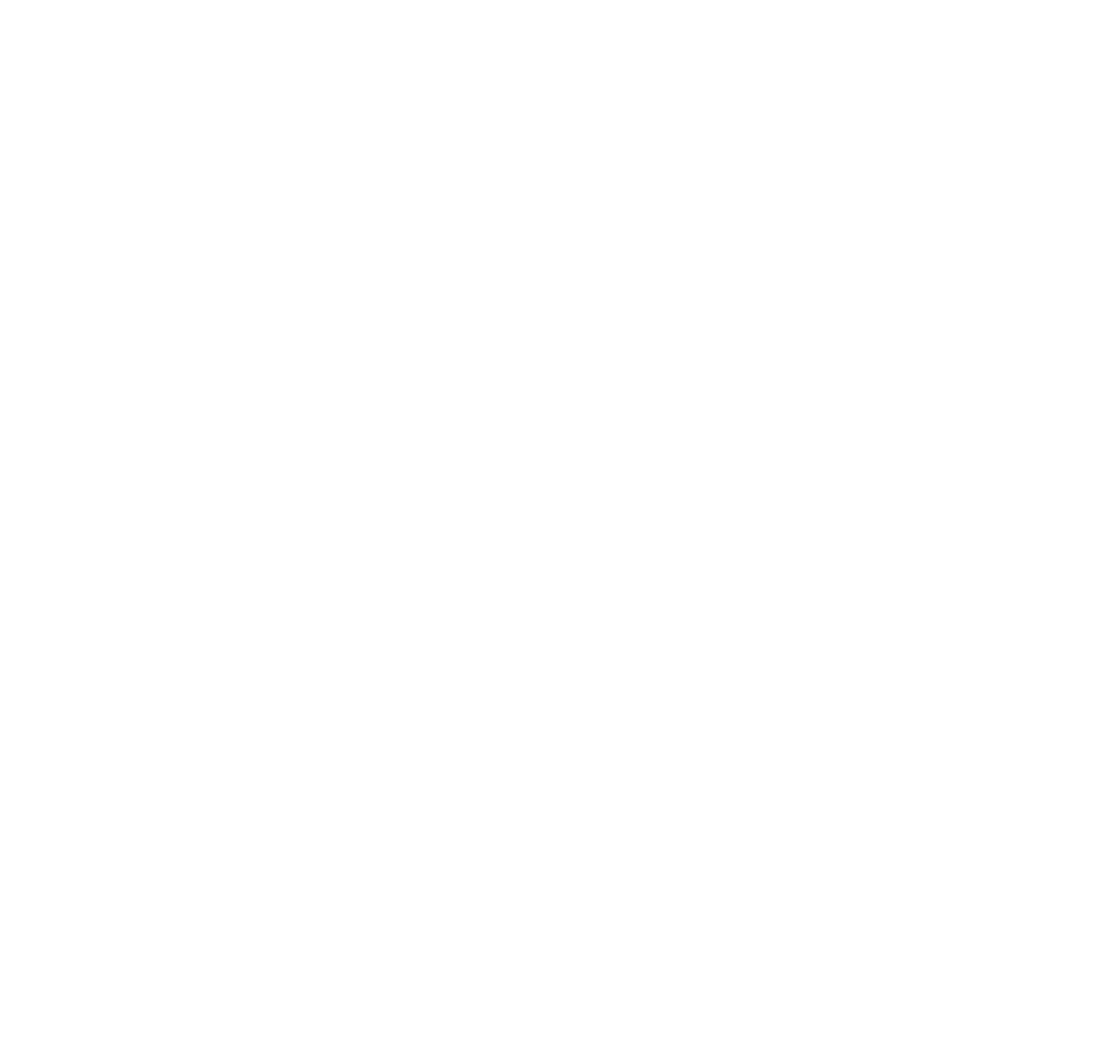
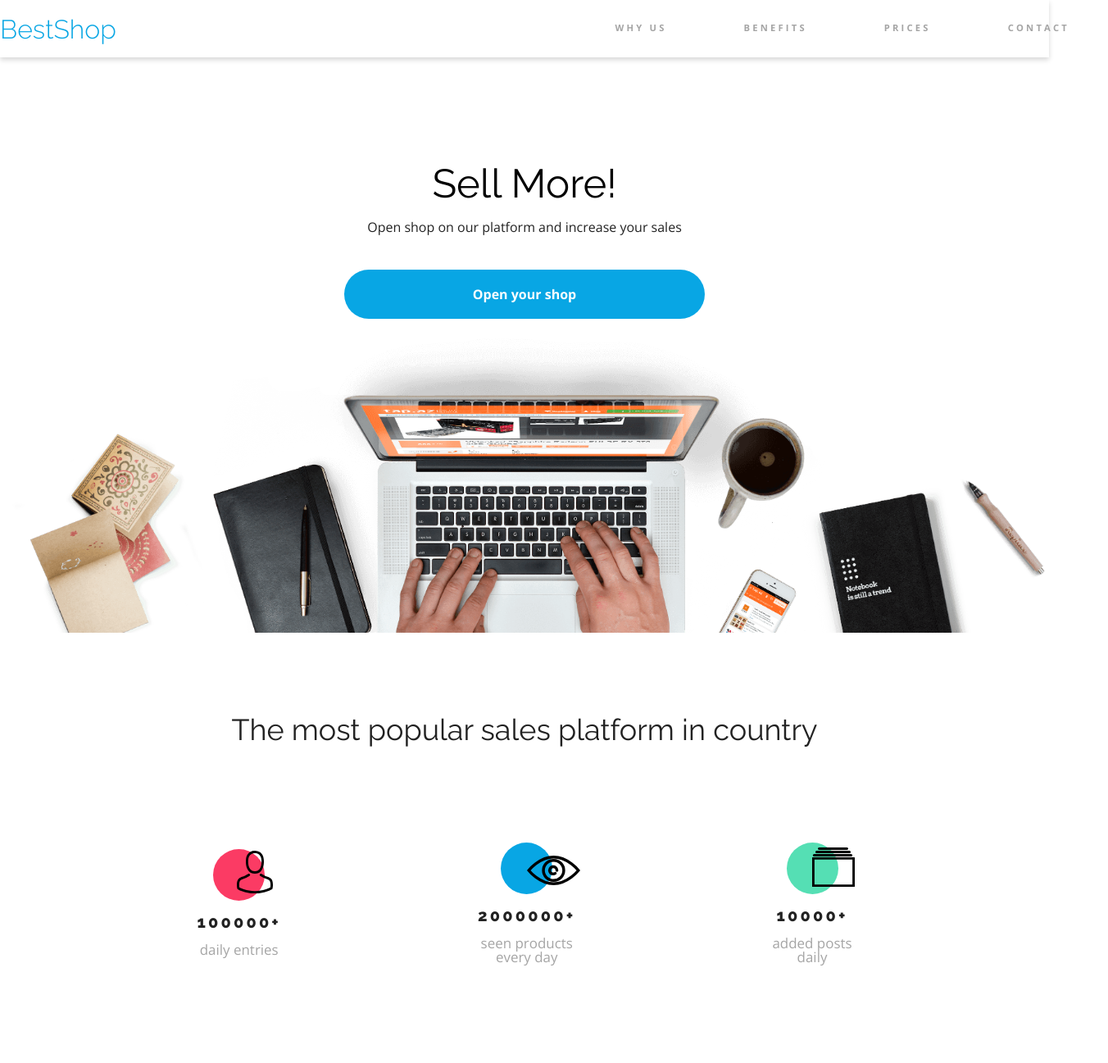
Before and after one commit to GrayDesign/BestShop, a plain HTML site: page index.html in a window 1280 px wide. Shown: the whole page at 82% size, 1352 px wide, since content can reach past the window. Before the commit the page ends 800 px from the top, so only its background shows below. Drawn offline with nearby package versions, Linux system fonts and the light colour scheme.

Commit message:
Add header + Banner + Popularity

```diff
--- a/css/style.css
+++ b/css/style.css
@@ -34,6 +34,202 @@ a {
     text-decoration: none;
 }
 
+
+/*all page */
+.container {
+    width: 1352px;
+    margin: 0 auto;
+}
+
+/*header*/
+.logo {
+    font-family: var(--font-raleway);
+    font-size: 2rem;
+    font-weight: 300;
+    color: var(--color-primary);
+
+}
+
+.header {
+    height: 70px;
+    box-shadow: 0 3px 6px var(--color-border-shadow);
+
+}
+
+.header__container {
+    display: flex;
+    justify-content: space-between;
+    align-items: center;
+}
+
+.header__nav {
+    display: flex;
+}
+
+.nav__element {
+    font-family: var(--font-open-sans);
+    font-size: 0.7rem;
+    letter-spacing: 0.2rem;
+    font-weight: 700;
+    padding: 28px 47px;
+    border-bottom: 4px solid transparent;
+}
+
+.nav__link {
+    text-transform: uppercase;
+    color: var(--color-font-secondary);
+}
+
+.nav__link:hover {
+    color: var(--color-font);
+    padding-bottom: 28px;
+    border-bottom: 3px solid var(--color-primary);
+}
+
+/*MAIN*/
+/*banner*/
+.banner {
+    display: flex;
+    flex-direction: column;
+}
+
+.banner__content {
+    display: flex;
+    flex-direction: column;
+    align-items: center;
+
+}
+
+.banner__title {
+    font-family: var(--font-raleway);
+    color: var(--color-font);
+    font-size: 3.06rem;
+    padding-top: 130px;
+}
+
+.banner__description {
+    font-family: var(--font-open-sans);
+    size: 1rem;
+    padding: 20px 0;
+}
+
+.btn {
+    border-radius: 40px;
+    font-family: var(--font-open-sans);
+}
+
+.btn--primary {
+    color: #ffffff;
+    font-weight: 700;
+    background-color: var(--color-primary);
+}
+
+.btn--large {
+    font-size: 1rem;
+    padding: 22px 157px;
+    margin-top: 24px;
+}
+
+
+/*popularity*/
+.popularity {
+    display: flex;
+    flex-direction: column;
+    align-items: center;
+}
+
+.content {
+    display: flex;
+    flex-direction: column;
+    align-items: center;
+}
+
+.popularity__title {
+    padding-top: 100px;
+}
+
+.popularity__content {
+    display: flex;
+    justify-content: space-between;
+    align-items: center;
+}
+
+.popularity__item {
+    display: flex;
+    flex-direction: column;
+    align-items: center;
+    padding: 120px;
+}
+
+.popularity__graphics {
+
+
+}
+
+.popularity__circle-secondary {
+    display: block;
+    position: relative;
+    width: 63px;
+    height: 63px;
+    border-radius: 50%;
+    background-color: var(--color-secondary);
+}
+
+.popularity__circle-primary {
+    display: block;
+    position: relative;
+    width: 63px;
+    height: 63px;
+    border-radius: 50%;
+    background-color: var(--color-primary);
+}
+
+.popularity__circle-third {
+    display: block;
+    position: relative;
+    width: 63px;
+    height: 63px;
+    border-radius: 50%;
+    background-color: var(--color-third);
+}
+
+.popularity__icon {
+    position: absolute;
+
+}
+
+.popularity__circle-secondary > .popularity__icon {
+    top: 2px;
+    left: 45%;
+}
+
+.popularity__circle-primary > .popularity__icon {
+    top: 25%;
+    left: 50%;
+}
+
+.popularity__circle-third > .popularity__icon {
+    top: 6px;
+    left: 50%;
+}
+
+.popularity__number {
+    font-family: var(--font-raleway);
+    font-weight: 800;
+    font-size: 1.25rem;
+    padding: 16px 0;
+    letter-spacing: 0.2rem;
+}
+
+.popularity__description {
+    font-size: 1.06rem;
+    color: var(--color-font-secondary);
+    text-align: center;
+}
+
+
+
+/*pros*/
 h2 {
     font-family: var(--font-raleway);
     font-size: 2.25rem;
--- a/index.html
+++ b/index.html
@@ -7,13 +7,79 @@
     <meta http-equiv="X-UA-Compatible" content="ie=edge">
     <title>BestShop</title>
     <meta name="author" content="GrayDesign">
-  <link rel="stylesheet" href="css/reset.css">
-  <link href="https://fonts.googleapis.com/css?family=Open+Sans:300,400,700|Raleway:300,400,700,800&display=swap&subset=latin-ext" rel="stylesheet"/>
+    <link href="https://fonts.googleapis.com/css?family=Open+Sans:300,400,700|Raleway:300,400,700,800&display=swap&subset=latin-ext"
+          rel="stylesheet"/>
     <link rel="stylesheet" href="css/reset.css">
     <link rel="stylesheet" href="css/style.css">
 </head>
 
 
-<body></body>
+<body>
+<header class="header">
+    <div class="header__container container">
+        <a href="#" class="logo">BestShop</a>
+        <nav>
+            <ul class="header__nav">
+                <li class="nav__element"><a href="#why-us" class="nav__link">Why us</a></li>
+                <li class="nav__element"><a href="#benefits" class="nav__link">Benefits</a></li>
+                <li class="nav__element"><a href="#prices" class="nav__link">Prices</a></li>
+                <li class="nav__element"><a href="#contact" class="nav__link">Contact</a></li>
+            </ul>
+        </nav>
+    </div>
+</header>
+
+<main>
+
+    <section class="banner">
+        <div class="banner__content">
+            <h1 class="banner__title">Sell More!</h1>
+            <p class="banner__description">Open shop on our platform and increase your sales</p>
+            <a href="#" class="btn btn--primary btn--large">Open your shop</a>
+        </div>
+        <img src="assets/Background.png" alt="Working on laptop" class="banner__image">
+    </section>
+
+    <section class="popularity">
+        <div class="content">
+            <h2 class="popularity__title">The most popular sales platform in country</h2>
+
+            <div class="popularity__content">
+
+                <div class="popularity__item">
+                    <div class="popularity__graphics">
+                        <div class="popularity__circle-secondary">
+                            <img src="assets/Person.svg" alt="Person icon" class="popularity__icon">
+                        </div>
+                    </div>
+                    <div class="popularity__number">100000+</div>
+                    <div class="popularity__description">daily entries</div>
+                </div>
+
+                <div class="popularity__item">
+                    <div class="popularity__graphics">
+                        <div class="popularity__circle-primary">
+                            <img src="assets/Eye.svg" alt="Eye icon" class="popularity__icon">
+                        </div>
+                    </div>
+                    <div class="popularity__number">2000000+</div>
+                    <div class="popularity__description">seen products<br>every day</div>
+                </div>
+
+                <div class="popularity__item">
+                    <div class="popularity__graphics">
+                        <div class="popularity__circle-third">
+                            <img src="assets/Catalog.svg" alt="Catalog icon" class="popularity__icon">
+                        </div>
+                    </div>
+                    <div class="popularity__number">10000+</div>
+                    <div class="popularity__description">added posts<br>daily</div>
+                </div>
+            </div>
+        </div>
+    </section>
+
+</main>
+</body>
 
 </html>
```
Lines whose indentation alone changed are shown as unchanged.
